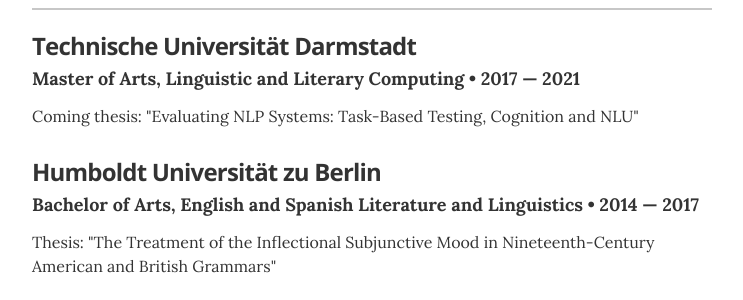
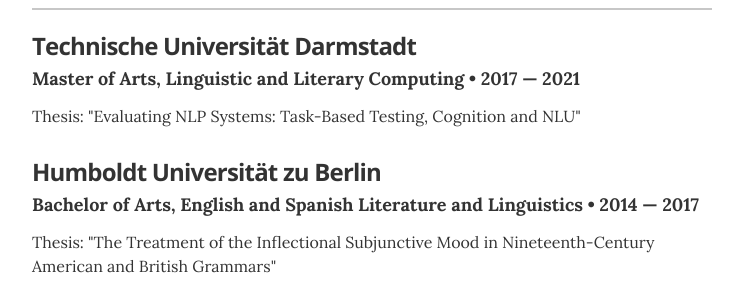
Before and after one commit to BrianInGermany/brian-profile, a Jekyll site: the page built from index.html, in a window 1280 px wide and 900 px high, scrolled down 679 px. Shown: the part 154-454 px from the top of the window, without its empty margins (268-1011 px from the left). Built offline with Jekyll 4.4.1, drawn with Linux system fonts in a browser that asks for light colours.

Commit message:
rename thsis

```diff
--- a/_data/education.yml
+++ b/_data/education.yml
@@ -4,7 +4,7 @@
   year: 2017 &mdash; 2021
   # awards:
   #   - award: Summa Cumme Laude graduate
-  summary: "Coming thesis: \"Evaluating NLP Systems: Task-Based Testing, Cognition and NLU\""
+  summary: "Thesis: \"Evaluating NLP Systems: Task-Based Testing, Cognition and NLU\""
 
 - degree: Bachelor of Arts, English and Spanish Literature and Linguistics
   uni: Humboldt Universität zu Berlin
```
